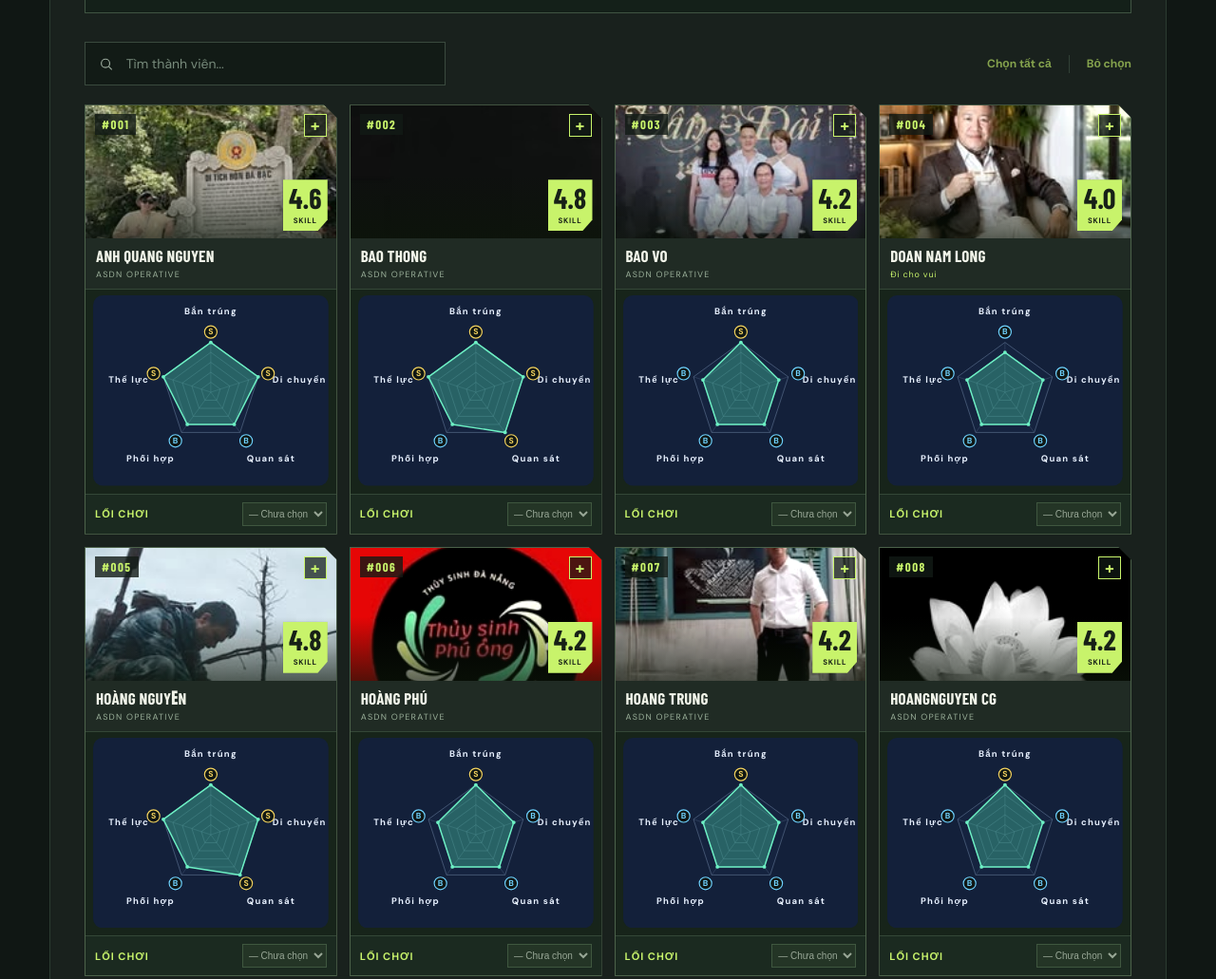
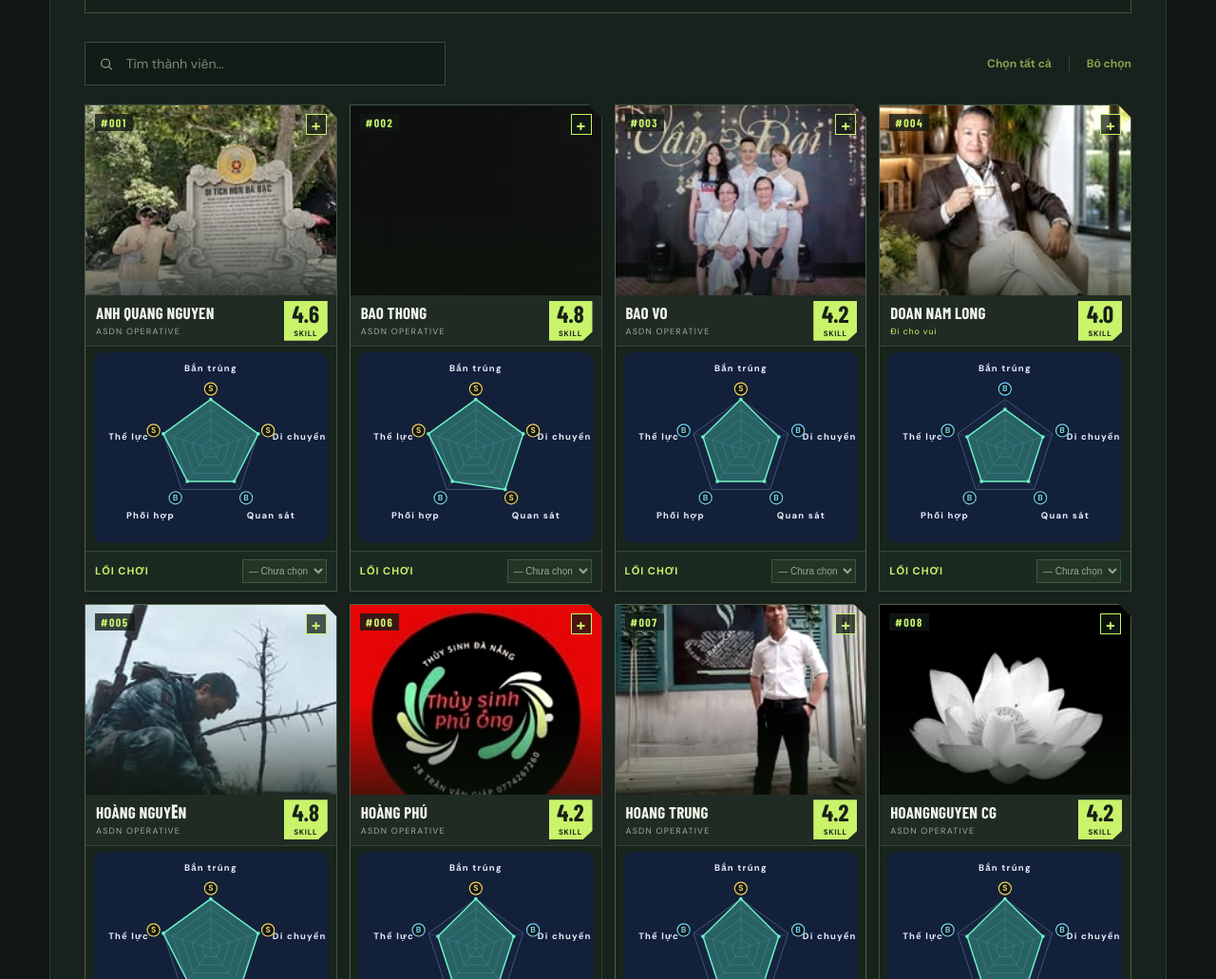
Before and after one commit to Hieplee/asdn-team-picker, a plain HTML site: page index.html in a window 1280 px wide. Shown: the part 832-1863 px from the top of the page at 95% size. Drawn offline with nearby package versions, Linux system fonts and the light colour scheme; a web font is replaced by a local one.

Commit message:
Uncover avatars: taller portrait, skill badge moved to info row

```diff
--- a/app.js
+++ b/app.js
@@ -182,13 +182,13 @@ function renderRoster() {
     const check = document.createElement('span'); check.className = 'member-check'; check.setAttribute('aria-hidden', 'true'); check.textContent = selected ? '✓' : '+';
     const skillBadge = document.createElement('span'); skillBadge.className = 'card-skill'; skillBadge.textContent = skillText(member.id);
     const skillCaption = document.createElement('span'); skillCaption.textContent = 'SKILL'; skillBadge.append(skillCaption);
-    portrait.append(number, check, skillBadge); pick.append(portrait);
+    portrait.append(number, check); pick.append(portrait);
     const info = document.createElement('span');
     info.className = 'member-info';
     const name = document.createElement('span'); name.className = 'member-name'; name.textContent = member.name; name.title = member.name;
     const id = document.createElement('span'); id.className = 'member-id'; id.textContent = member.id.startsWith('guest-') ? 'GUEST PLAYER' : (member.tag || 'ASDN OPERATIVE');
     if (member.tag) id.classList.add('has-tag');
-    info.append(name, id); pick.append(info);
+    info.append(name, id, skillBadge); pick.append(info);
     pick.addEventListener('click', () => toggleMember(member.id));
     const styleRow = document.createElement('div'); styleRow.className = 'card-footer style-footer';
     const styleLabel = document.createElement('label'); styleLabel.textContent = 'LỐI CHƠI'; styleLabel.htmlFor = `style-${member.id}`;
--- a/styles.css
+++ b/styles.css
@@ -93,3 +93,10 @@ body.viewer .results-section{padding-top:38px}
 .card-radar .radar-grade{font-size:12px}
 .card-portrait{height:140px}
 @media(max-width:700px){.roster-grid{grid-template-columns:1fr!important}.card-portrait{height:120px}}
+
+.card-portrait{height:200px}
+.member-info{position:relative;padding-right:66px}
+.card-skill{right:9px;bottom:auto;top:50%;transform:translateY(-50%);min-width:46px;height:42px;font-size:25px;box-shadow:none}
+.card-number{padding:2px 6px;font-size:12px}
+.member-check{width:22px;height:22px}
+@media(max-width:700px){.card-portrait{height:230px}.member-info{padding-right:62px}.card-skill{min-width:42px;height:38px;font-size:22px;right:8px;top:50%;bottom:auto}.member-check{width:24px;height:24px}}
```
